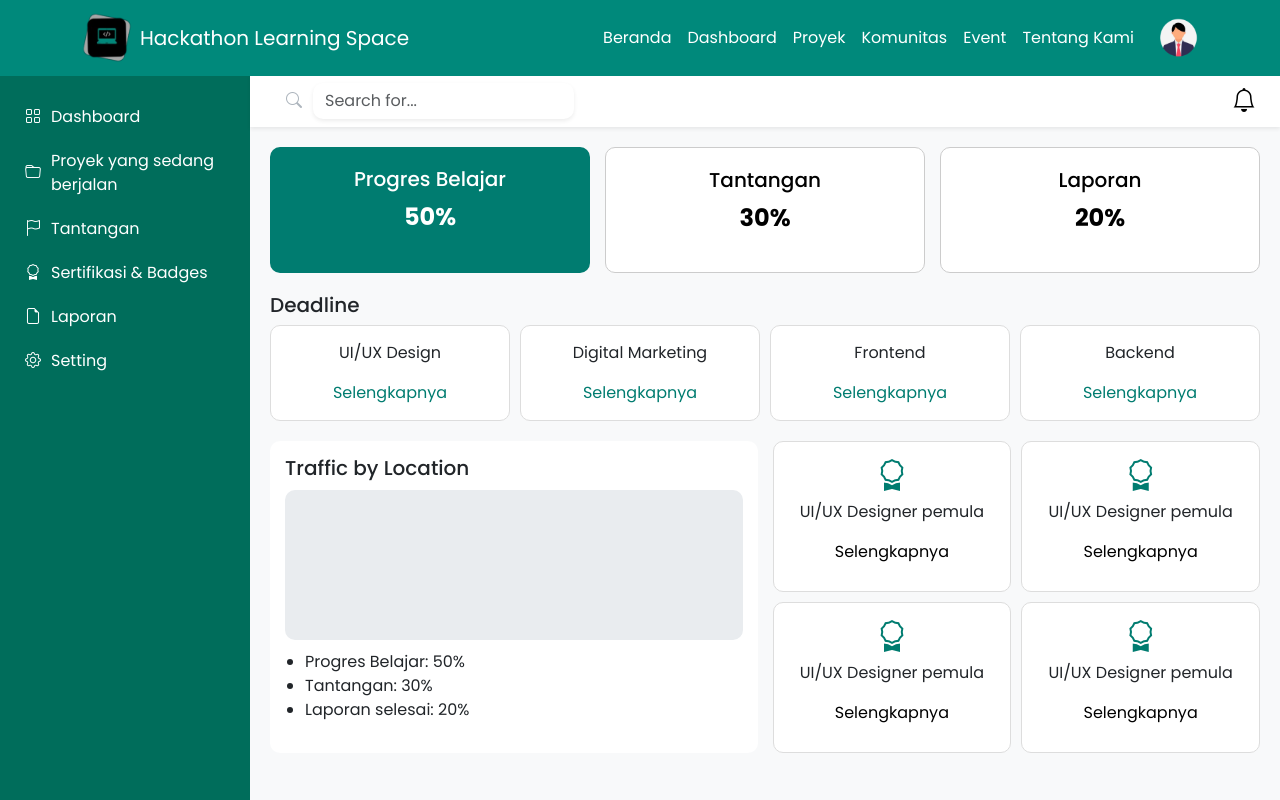
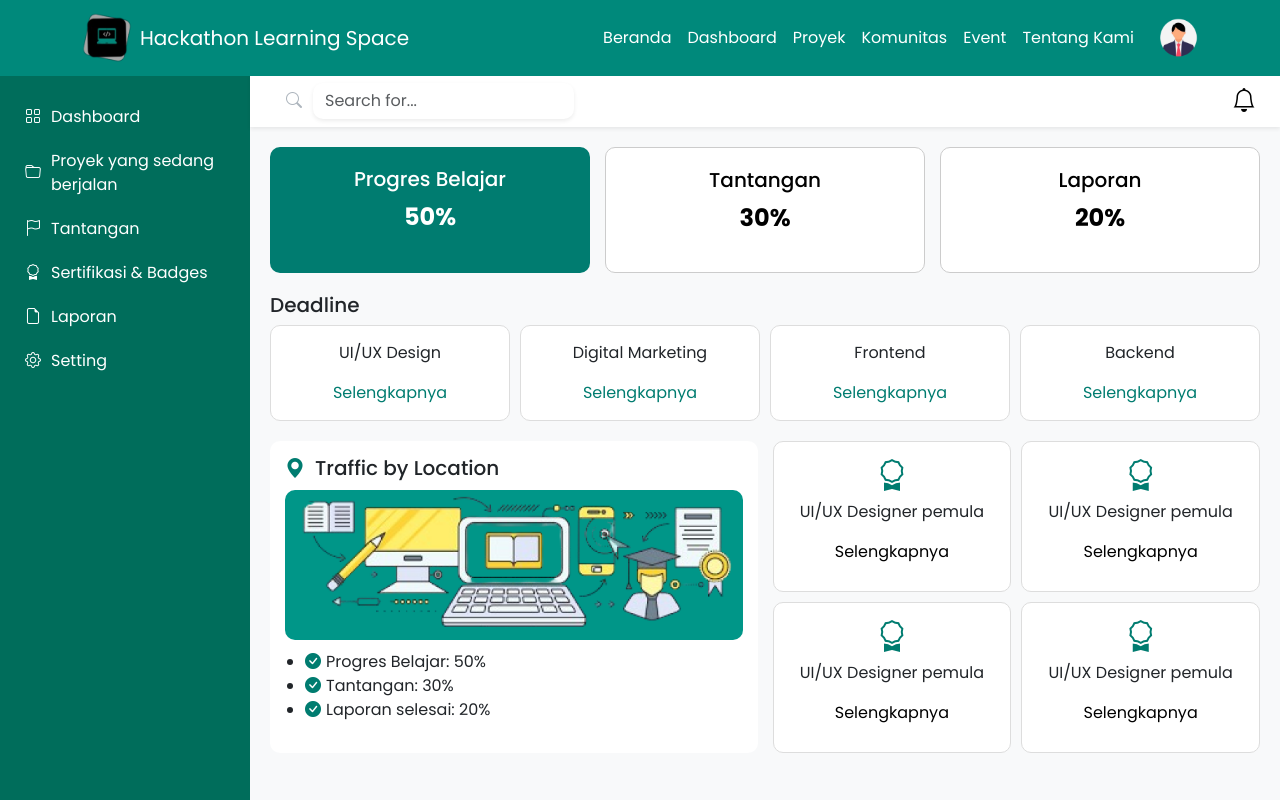
Before and after one commit to lluuvvii/hackathon_learning_space, a Next.js app: page /dashboard in a window 1280 px wide. Shown: the top 800 px of the page. Built offline with nearby package versions, Linux system fonts and the light colour scheme.

Commit message:
update dashboard traffic by location

```diff
--- a/src/app/dashboard/page.tsx
+++ b/src/app/dashboard/page.tsx
@@ -3,6 +3,7 @@
 import React from 'react'
 import Sidebar from './components/Sidebar'
 import Navbar from './components/Navbar'
+import Image from 'next/image'
 
 export default function Dashboard() {
   return (
@@ -92,19 +93,42 @@ export default function Dashboard() {
                 borderRadius: '10px',
               }}
             >
-              <h5>Traffic by Location</h5>
+              <h5>
+                <i
+                  className="bi bi-geo-alt-fill"
+                  style={{ color: '#007c70', marginRight: '10px' }}
+                ></i>
+                Traffic by Location
+              </h5>
               <div
                 style={{
+                  position: 'relative',
                   height: '150px',
-                  backgroundColor: '#e9ecef',
                   borderRadius: '10px',
                   marginTop: '10px',
+                  overflow: 'hidden',
                 }}
-              ></div>
+              >
+                <Image
+                  src="/img/about/about.png"
+                  alt="Traffic Map"
+                  layout="fill"
+                  objectFit="cover"
+                />
+              </div>
               <ul style={{ marginTop: '10px', paddingLeft: '20px' }}>
-                <li>Progres Belajar: 50%</li>
-                <li>Tantangan: 30%</li>
-                <li>Laporan selesai: 20%</li>
+                <li>
+                  <i className="bi bi-check-circle-fill" style={{ color: '#007c70', marginRight: '5px' }}></i>
+                  Progres Belajar: 50%
+                </li>
+                <li>
+                  <i className="bi bi-check-circle-fill" style={{ color: '#007c70', marginRight: '5px' }}></i>
+                  Tantangan: 30%
+                </li>
+                <li>
+                  <i className="bi bi-check-circle-fill" style={{ color: '#007c70', marginRight: '5px' }}></i>
+                  Laporan selesai: 20%
+                </li>
               </ul>
             </div>
 
```
